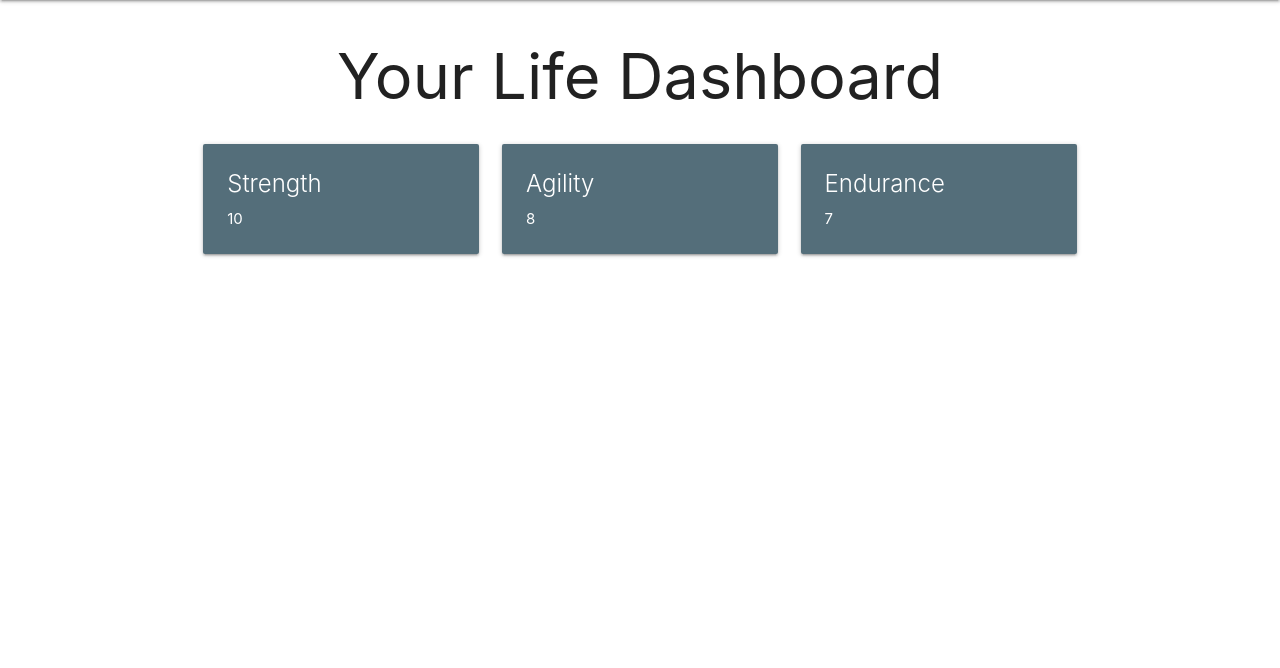
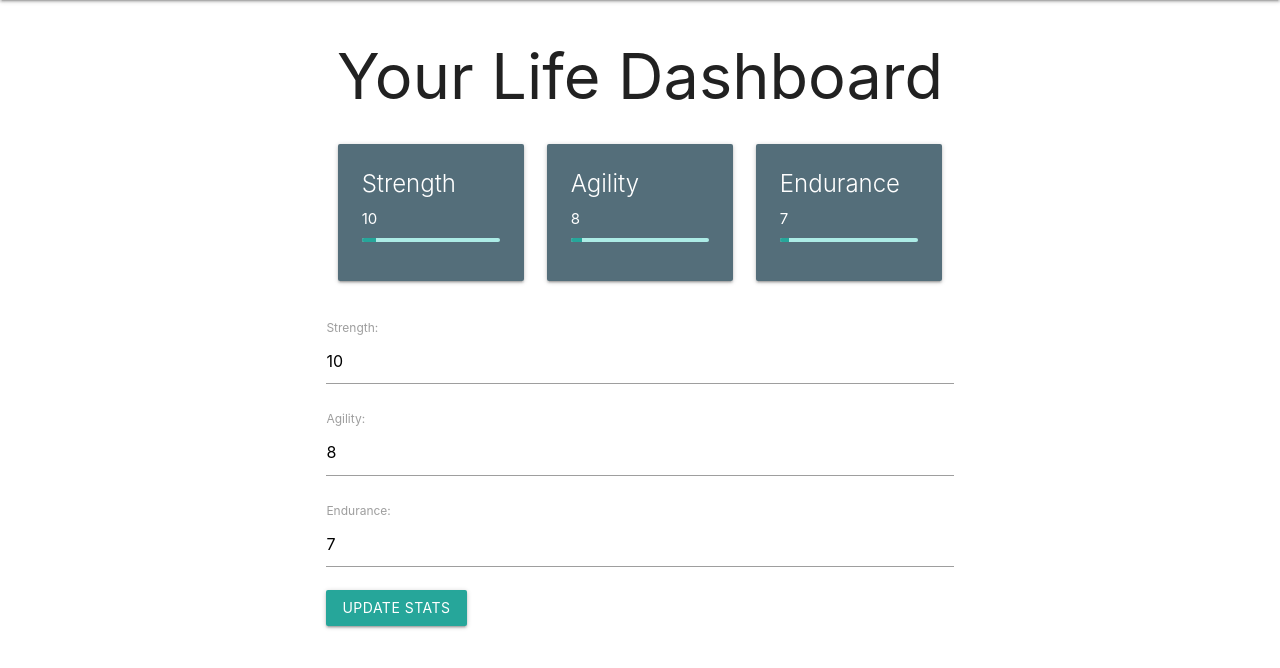
Before and after one commit to ndjvisser/life, a Django app: page /dashboard/ in a window 1280 px wide. Shown: the part 64-732 px from the top of the page. Run offline with Django 5.2, Linux system fonts and the light colour scheme; the visitor is signed in with stand-in values (Sample User, id 1); data comes from the database, SQL or seed files in the repository.

Commit message:
Add form to update stats

```diff
--- /dev/null
+++ b/life_dashboard/dashboard/forms.py
@@ -0,0 +1,8 @@
+from django import forms
+from .models import Stats
+
+
+class StatsForm(forms.ModelForm):
+    class Meta:
+        model = Stats
+        fields = ['strength', 'agility', 'endurance']
--- a/life_dashboard/dashboard/templates/dashboard/dashboard.html
+++ b/life_dashboard/dashboard/templates/dashboard/dashboard.html
@@ -1,13 +1,19 @@
 {% extends 'base.html' %}
 
 {% block content %}
+<div class="container">
     <h1 class="center-align">Your Life Dashboard</h1>
+
+    <!-- Display stats and progress bars -->
     <div class="row">
         <div class="col s12 m4">
             <div class="card blue-grey darken-1">
                 <div class="card-content white-text">
                     <span class="card-title">Strength</span>
                     <p>{{ stats.strength }}</p>
+                    <div class="progress">
+                        <div class="determinate" style="width: {{ stats.strength }}%;"></div>
+                    </div>
                 </div>
             </div>
         </div>
@@ -16,6 +22,9 @@
                 <div class="card-content white-text">
                     <span class="card-title">Agility</span>
                     <p>{{ stats.agility }}</p>
+                    <div class="progress">
+                        <div class="determinate" style="width: {{ stats.agility }}%;"></div>
+                    </div>
                 </div>
             </div>
         </div>
@@ -24,8 +33,20 @@
                 <div class="card-content white-text">
                     <span class="card-title">Endurance</span>
                     <p>{{ stats.endurance }}</p>
+                    <div class="progress">
+                        <div class="determinate" style="width: {{ stats.endurance }}%;"></div>
                     </div>
                 </div>
             </div>
         </div>
+    </div>
+
+    <!-- Form to update stats -->
+    <form method="POST">
+        {% csrf_token %}
+        {{ form.as_p }}
+        <button type="submit" class="btn waves-effect waves-light">Update Stats</button>
+    </form>
+
+</div>
 {% endblock %}
--- a/life_dashboard/dashboard/views.py
+++ b/life_dashboard/dashboard/views.py
@@ -3,6 +3,8 @@ from django.contrib.auth.decorators import login_required
 from django.contrib.auth.forms import UserCreationForm
 from django.shortcuts import render, redirect
 from .models import Stats
+from .forms import StatsForm
+
 
 # Create your views here.
 from django.shortcuts import render
@@ -14,7 +16,17 @@ def dashboard(request):
     # Fetch the stats for the logged-in user, or create default stats if none exist
     stats, created = Stats.objects.get_or_create(user=request.user)
 
-    return render(request, 'dashboard/dashboard.html', {'stats': stats})
+    if request.method == 'POST':
+        form = StatsForm(request.POST, instance=stats)
+        if form.is_valid():
+            form.save()
+            return redirect('dashboard')
+    else:
+        form = StatsForm(instance=stats)
+
+    return render(request,
+                  'dashboard/dashboard.html',
+                  {'stats': stats, 'form': form})
 
 
 def register(request):
```
Lines whose indentation alone changed are shown as unchanged.
